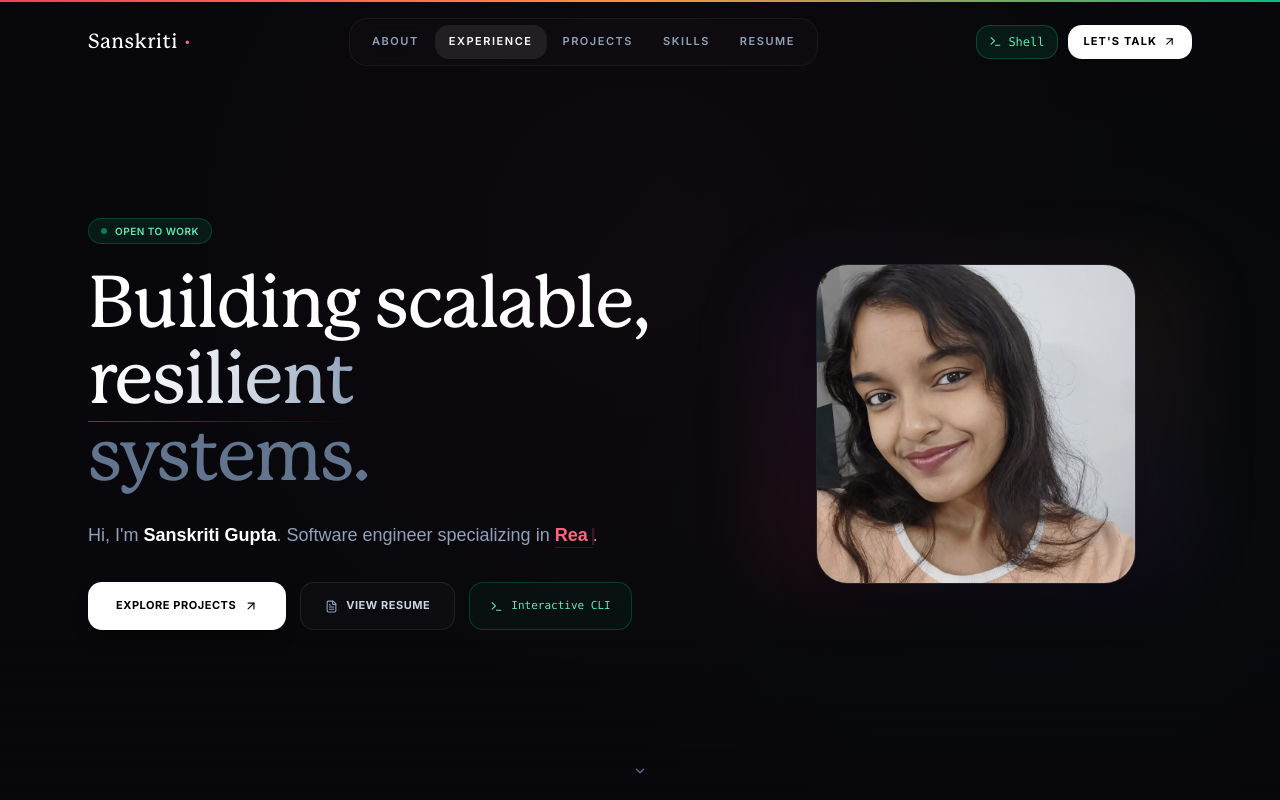
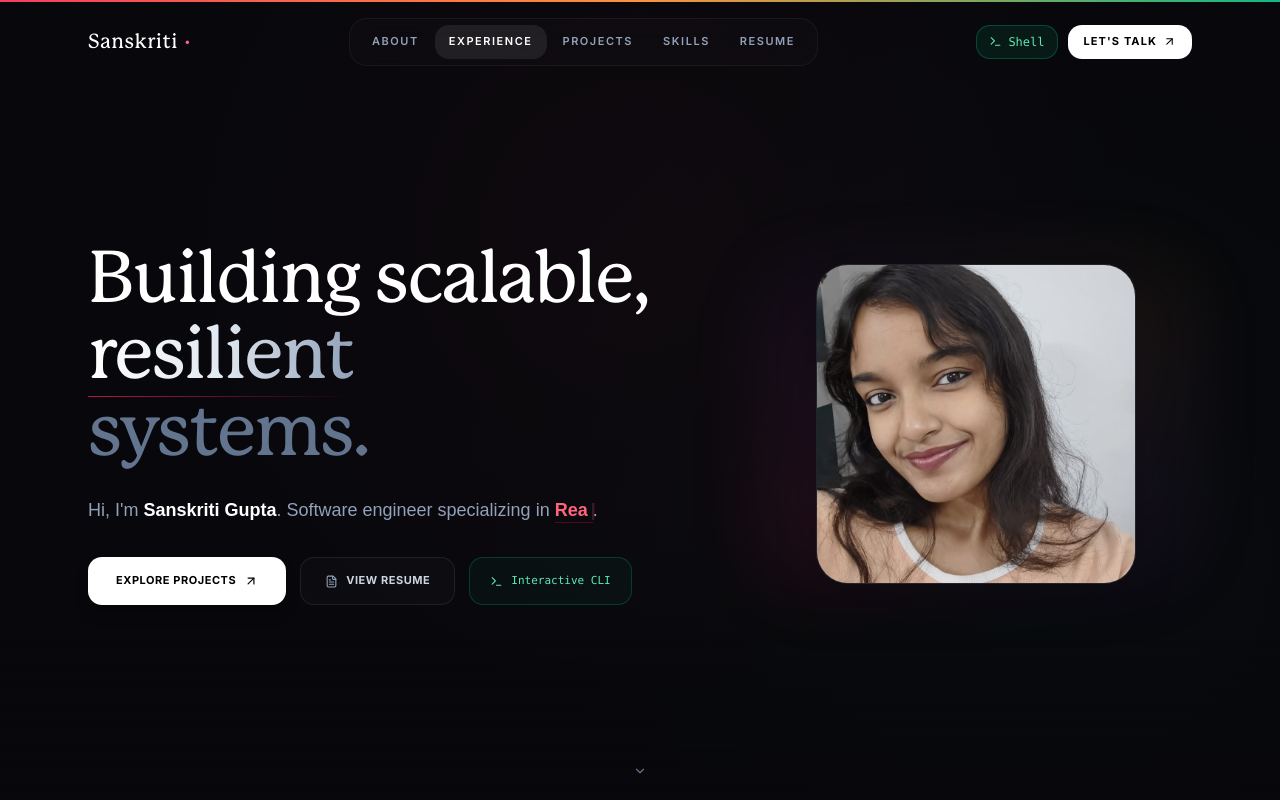
Before and after one commit to sanskriti49/sanskriti-portfolio, a React (Vite) app: page / in a window 1280 px wide. Shown: the top 800 px of the page. Built offline with nearby package versions, Linux system fonts and the light colour scheme; a web font is replaced by a local one.

Commit message:
remove open to work hero badge

```diff
--- a/src/App.jsx
+++ b/src/App.jsx
@@ -998,15 +998,7 @@ const PortfolioMain = () => {
 					>
 						{/* Hero Left Content */}
 						<div className="md:col-span-7 space-y-6">
-							<motion.div
-								variants={fadeUp}
-								className="flex items-center gap-2 flex-wrap"
-							>
-								<span className="inline-flex items-center gap-2 px-3 py-1 rounded-full border border-emerald-500/25 bg-emerald-500/10 text-emerald-300 text-[10px] font-semibold uppercase tracking-wider">
-									<span className="w-1.5 h-1.5 rounded-full bg-emerald-400 animate-pulse" />
-									Open to Work
-								</span>
-							</motion.div>
+
 
 							<motion.h1
 								variants={fadeUp}
```
